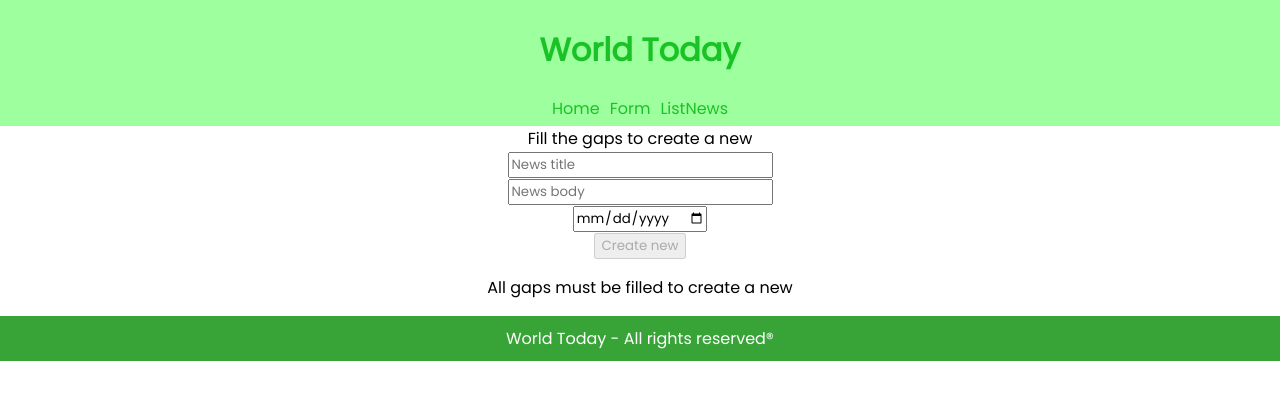
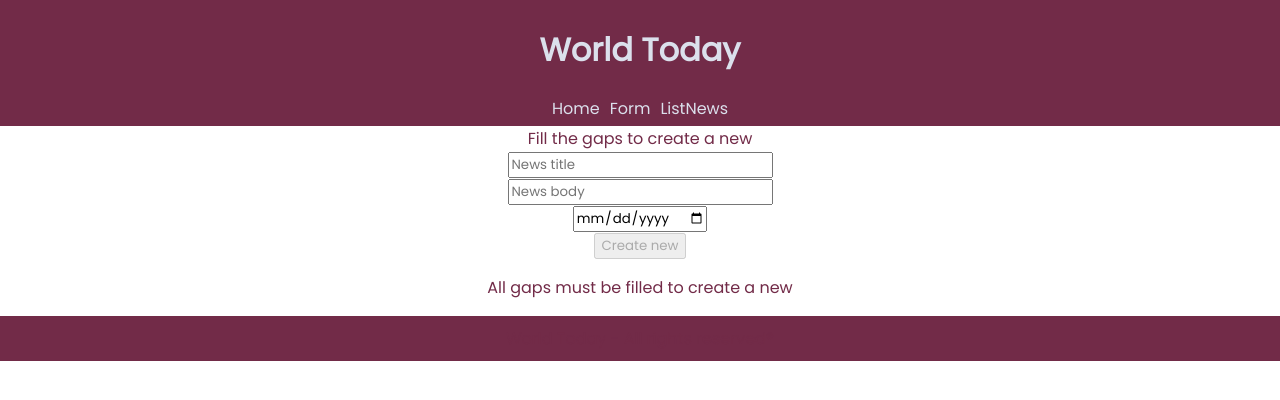
Before and after one commit to miguelherreravillanueva/Proyecto_React.Newspage, a React (Create React App) app: page /form in a window 1280 px wide. Shown: the top 400 px of the page. Built offline with nearby package versions, Linux system fonts and the light colour scheme; the HTML template or start-up script is replaced by a standard one.

Commit message:
colors added

```diff
--- a/src/components/Footer/Footer.jsx
+++ b/src/components/Footer/Footer.jsx
@@ -6,7 +6,6 @@ const Footer = () => {
         <>
         <footer>
             <span>
-                <br />
                 <div>World Today - All rights reserved®</div>
             </span>
         </footer>
--- a/src/components/Footer/Footer.scss
+++ b/src/components/Footer/Footer.scss
@@ -1,7 +1,7 @@
 footer {
     span{
-        background-color: rgb(56, 164, 56);
-        color: white;
+        background-color: rgb(114, 43, 72);
+        color: rgb(219, 224, 236);
         display: flex;
         justify-content: center;
         padding: 10px;
--- a/src/components/Form/Form.jsx
+++ b/src/components/Form/Form.jsx
@@ -53,7 +53,8 @@ const Form = () => {
     };
 
     return (
-        <>
+        <form>
+        <div>
             <span>Fill the gaps to create a new</span>
             <br />
             <form onSubmit={handleSubmit}>
@@ -87,7 +88,8 @@ const Form = () => {
             <p>{visible ? message : <p>You have created a new. Redirecting to <i>ListNews</i>
             </p>}
             </p>
-        </>
+        </div>
+        </form>
     );
 };
 
--- a/src/components/Form/Form.scss
+++ b/src/components/Form/Form.scss
@@ -0,0 +1,5 @@
+form {
+    div {
+        color: rgb(114, 43, 72);
+    }
+}
--- a/src/components/Header/Header.scss
+++ b/src/components/Header/Header.scss
@@ -1,6 +1,6 @@
 header {
-    background-color: rgb(157, 255, 157);
-    color: rgb(26, 195, 37);
+    background-color: rgb(114, 43, 72);
+    color: rgb(219, 224, 236);
     padding: 5px;
     nav {
         display: flex;
@@ -11,6 +11,7 @@ header {
         }
 
         div {
+            color: rgb(219, 224, 236);
             display: flex;
             gap: 10px;
             cursor: pointer;
--- a/src/components/Home/Home.jsx
+++ b/src/components/Home/Home.jsx
@@ -3,7 +3,7 @@ import './Home.scss'
 
 const Home = ()=>{
     return(
-        <>
+        <div>
 
            <br/>
             <p>Welcome to <i>World Today</i>, where you will find the latest news around the world.
@@ -12,7 +12,7 @@ const Home = ()=>{
                 To read the latest news go to <i>ListNews</i>.
             </p>
 
-        </>
+        </div>
        )
 }
 
--- a/src/components/Home/Home.scss
+++ b/src/components/Home/Home.scss
@@ -0,0 +1,3 @@
+div  {
+    color: rgb(114, 43, 72);
+}
```
